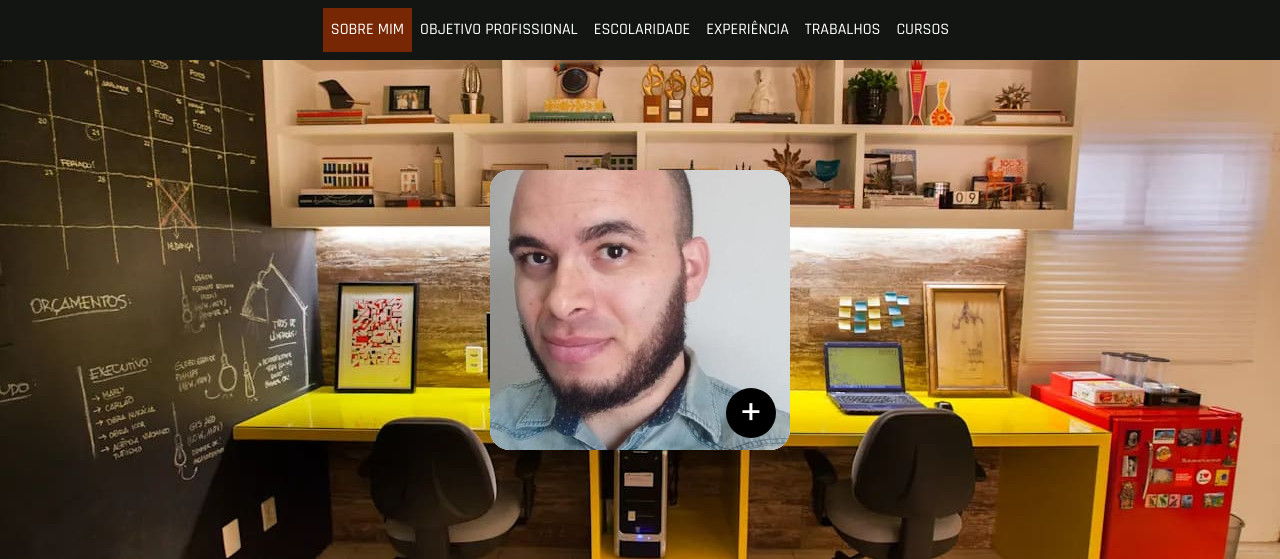
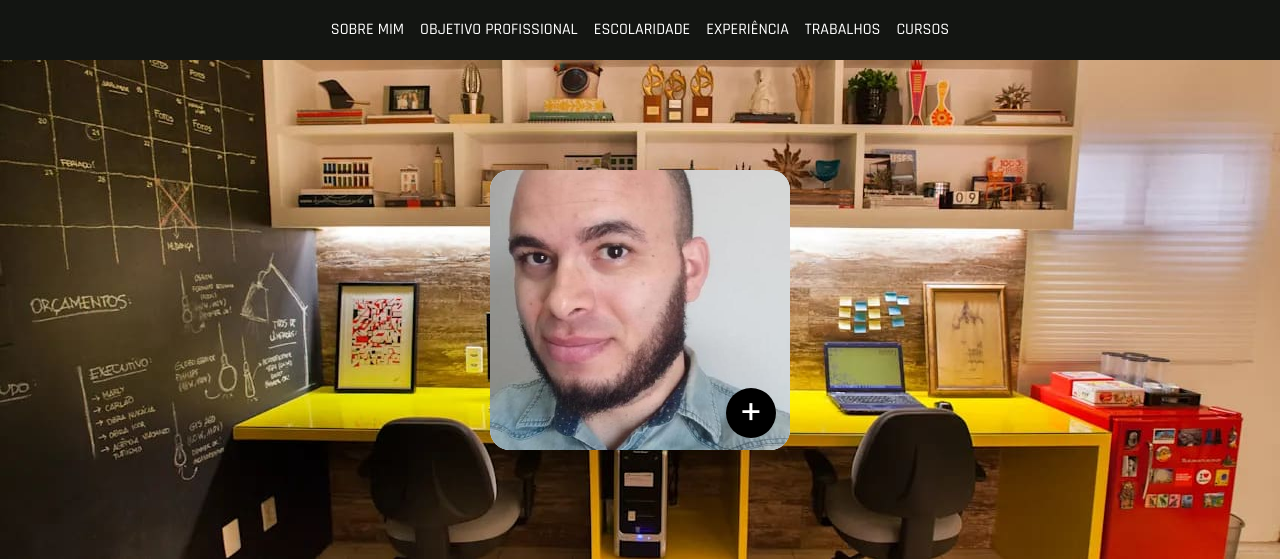
Before and after one commit to 2011Alexandrealvarenga/Portfolio2, a PHP site: page / in a window 1280 px wide, with the pointer over the restyled element. Shown: the top 559 px of the page. Run offline with PHP 8.4, Linux system fonts and the light colour scheme; some libraries are stand-ins or nearby versions.

Commit message:
menu hover

```diff
--- a/assets/css/style.css
+++ b/assets/css/style.css
@@ -20,7 +20,7 @@ h2 {  font-size: 32px; }
 .navbar-dark ul li { display: flex;
       align-items: center;
       text-transform: uppercase; }
-.navbar-dark ul li:hover {background: #772704;}
+/* .navbar-dark ul li:hover {background: #772704;} */
 .navbar-dark ul li a {color: #f1faee; }
 .navbar-dark ul li a:hover {color: #f1faee; }
 
```
